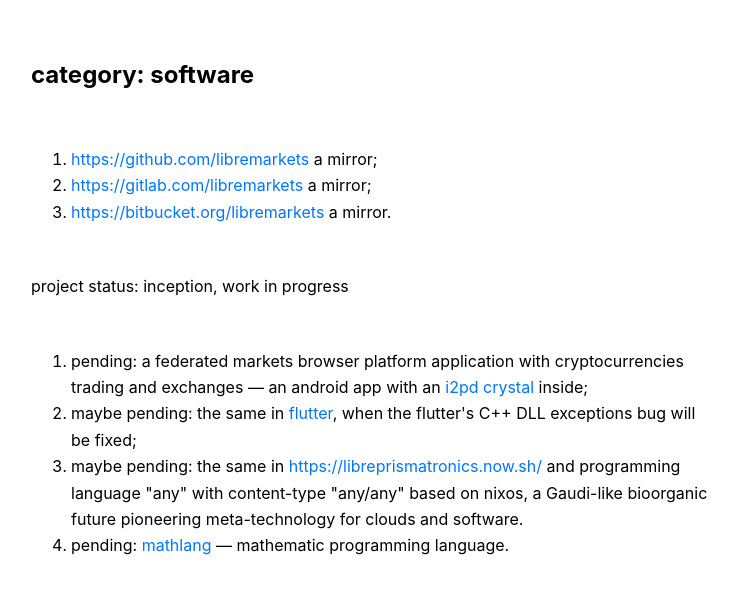
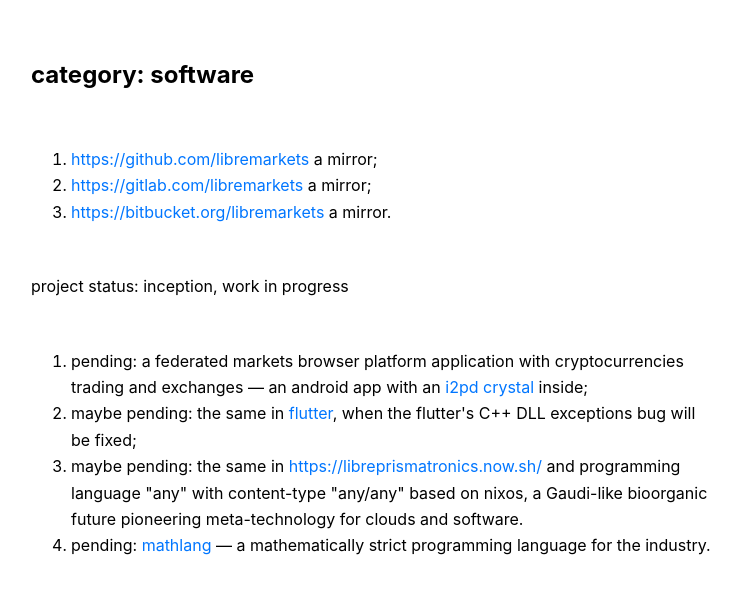
Before and after one commit to nonlin-lin-chaos-order-etc-etal/libremarkets_now_sh_gatsby, a Gatsby site: page / in a window 1280 px wide. Shown: the part 196-800 px from the top of the page, without its empty margins (269-1007 px from the left). Built offline with nearby package versions, Linux system fonts and the light colour scheme; Gatsby itself is replaced by a stand-in of ours; no server answers.

Commit message:
Update index.js

```diff
--- a/src/pages/index.js
+++ b/src/pages/index.js
@@ -31,7 +31,7 @@
         <li>pending: a federated markets browser platform application with cryptocurrencies trading and exchanges &mdash; an android app with an <a href="https://i2pd.website/" target="_blank" rel="noopener" rel="noreferer">i2pd crystal</a> inside;</li>
         <li>maybe pending: the same in <a href="https://flutter.dev/">flutter</a>, when the flutter's C++ DLL exceptions bug will be fixed;</li>
         <li>maybe pending: the same in <a href="https://libreprismatronics.now.sh/">https://libreprismatronics.now.sh/</a> and programming language "any" with content-type "any/any" based on nixos, a Gaudi-like bioorganic future pioneering meta-technology for clouds and software.</li>
-        <li>pending: <a href="https://github.com/mathlangorg">mathlang</a> &mdash; mathematic programming language.</li>
+        <li>pending: <a href="https://github.com/mathlangorg">mathlang</a> &mdash; a mathematically strict programming language for the industry.</li>
       </ol></p>
 
       <p>welcome and stay tuned!</p>
```
